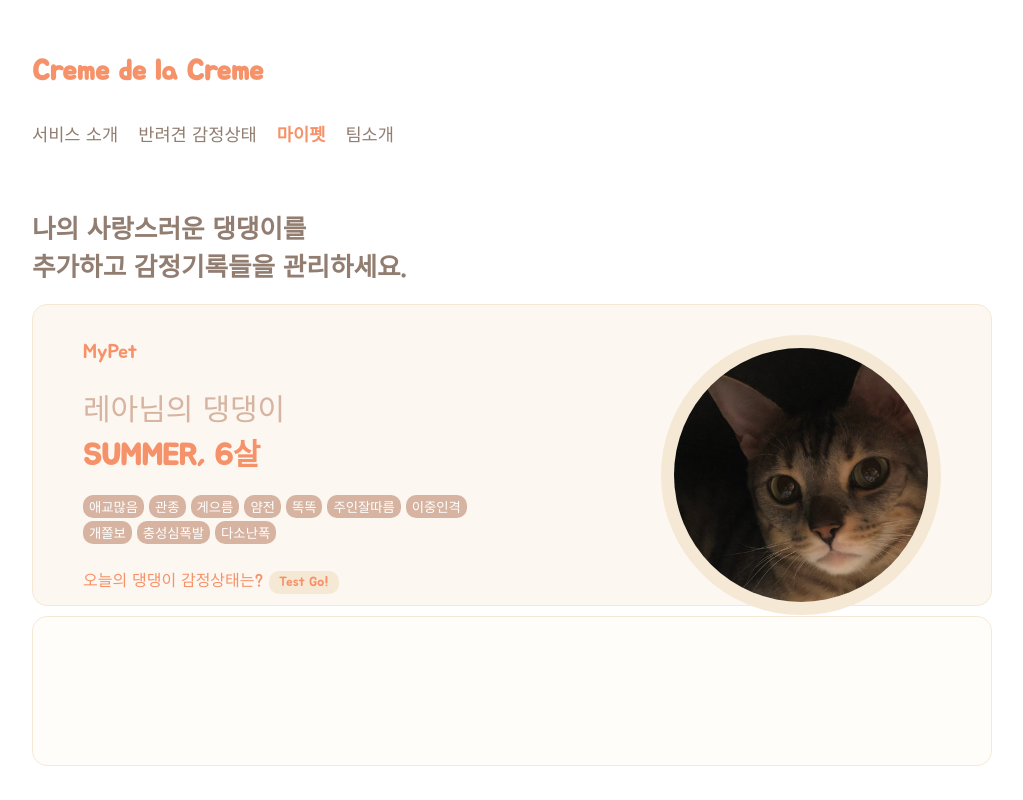
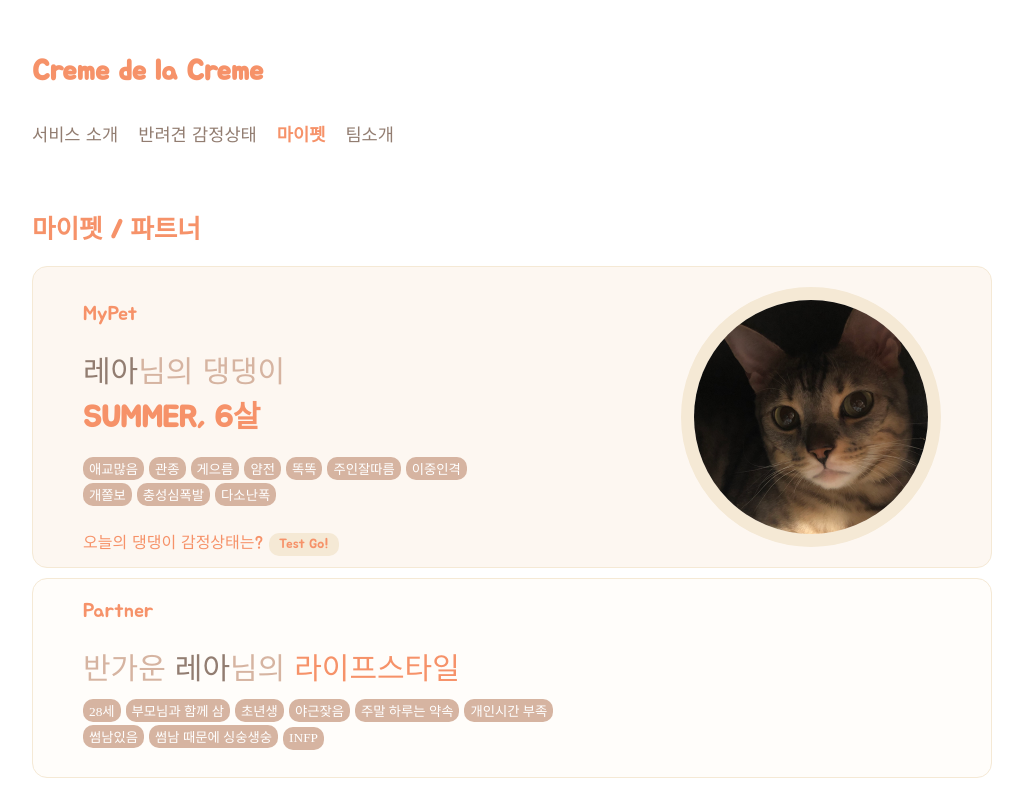
Before and after one commit to CreamDeLaCream/creme-client, a React (Create React App) app: page /mypet in a window 1280 px wide. Shown: the top 800 px of the page, without its empty margins (128-1151 px from the left). Built offline with nearby package versions, Linux system fonts and the light colour scheme; a web font is replaced by a local one.

Commit message:
[#14] edit : 반려인 추가

```diff
--- a/src/pages/Intro/Intro2nd.js
+++ b/src/pages/Intro/Intro2nd.js
@@ -1,21 +1,22 @@
 import React from 'react';
 import styled from 'styled-components';
 
-import { Text } from '../../common/components';
+import { Text, Button } from '../../common/components';
 import HighlightText from '../../common/styles/HighlightText';
-import { Keywords } from '../../common/components/Keyword';
 import { UserKeywords } from './UserKeywords';
 
-export const Intro2nd = () => {
+export const Intro2nd = (props) => {
+  const { history } = props;
   return (
     <IntroBg>
-      <MainDogImg>
+      <MainPartnerImg>
         <img
           alt=""
           src={process.env.PUBLIC_URL + `/Image/partner1.png`}
           width="300px"
+          // style={{ margin: '50px 0 0 0' }}
         />
-      </MainDogImg>
+      </MainPartnerImg>
       <TitleContent>
         <Text color="var(--deepcream)" fontSize="40px">
           반려인 <HighlightText color="var(--cream)">최서연</HighlightText>
@@ -30,6 +31,22 @@ export const Intro2nd = () => {
         </Text>
         <br />
         <UserKeywords />
+        <Button
+          width="80px"
+          height="80px"
+          bg="var(--cream)"
+          radius="50%"
+          size="20px"
+          color="var(--deepcream)"
+          margin="20px 0 0 0"
+          _onClick={() => {
+            console.log('넘어감');
+            history.push('/mypet');
+          }}
+          cursor
+        >
+          lifestyle
+        </Button>
 
         {/* <p>
           나의 사랑하는 댕댕이가 어떤 감정을 느끼고 있는지 궁금하시죠?
@@ -46,14 +63,14 @@ export const Intro2nd = () => {
 const IntroBg = styled.div`
   background-color: var(--lightcream);
   width: 100%;
-  height: 700px;
+  height: 500px;
   display: flex;
 `;
 
 const TitleContent = styled.div`
   width: 500px;
   height: 100%;
-  margin-top: 100px;
+  margin-top: 70px;
   margin-right: 70px;
   text-align: right;
 
@@ -63,13 +80,13 @@ const TitleContent = styled.div`
   }
 `;
 
-const MainDogImg = styled.div`
+const MainPartnerImg = styled.div`
   width: 500px;
   height: 100%;
   // background-color: var(--cream);
 
   img {
-    margin-top: 120px;
+    margin-top: 80px;
     margin-left: 70px;
   }
 `;
--- a/src/pages/Intro/Intro3rd.js
+++ b/src/pages/Intro/Intro3rd.js
@@ -1,13 +1,43 @@
 import React from 'react';
 import styled from 'styled-components';
 
+// Compo
+import { Text } from '../../common/components';
+import HighlightText from '../../common/styles/HighlightText';
+
 export const Intro3rd = () => {
-  return <IntroBg></IntroBg>;
+  return (
+    <IntroBg>
+      <IntroTitle>
+        <Text color="var(--deepcream)" fontSize="40px">
+          <HighlightText color="var(--lightcream)">반려견</HighlightText>과
+          <HighlightText color="var(--lightcream)">반려인</HighlightText>에게{' '}
+          <br />
+          <span style={{ color: 'var(--main)' }}>오늘의 마이펫</span>이<br />{' '}
+          필요한 이유
+        </Text>
+      </IntroTitle>
+      <IntroContent></IntroContent>
+    </IntroBg>
+  );
 };
 
 const IntroBg = styled.div`
   background-color: var(--lightorange);
   width: 100%;
-  height: 550px;
+  height: 700px;
   display: flex;
 `;
+
+const IntroTitle = styled.div`
+  width: 40%;
+  height: 100%;
+  margin-left: 70px;
+  margin-top: 80px;
+`;
+
+const IntroContent = styled.div`
+  width: 100px;
+  height: 400px;
+  display: flex;
+`;
--- a/src/pages/Intro/IntroPage.js
+++ b/src/pages/Intro/IntroPage.js
@@ -11,7 +11,7 @@ import { Intro3rd } from './Intro3rd';
 const IntroPage = (props) => {
   const { history } = props;
   return (
-    <Container height="200vh">
+    <Container height="250vh">
       <Header page="headermenu" />
       <Navbar page="navbarmenu" />
       <Text type="mainTitle" color="var(--main)"></Text>
--- /dev/null
+++ b/src/pages/Intro/PatternCheck.js
@@ -0,0 +1,6 @@
+import React from 'react';
+import styled from 'styled-components';
+
+export const PatternCheck = () => {
+  return <div>PatternCheck</div>;
+};
--- a/src/pages/Intro/UserKeywords.js
+++ b/src/pages/Intro/UserKeywords.js
@@ -9,8 +9,8 @@ export const UserKeywords = () => {
     '야근잦음',
     '주말 하루는 약속',
     '개인시간 부족',
-    '썸남있음',
-    '썸남 때문에 싱숭생숭',
+    '썸타는 상대 있음',
+    '썸 때문에 싱숭생숭',
     'INFP',
   ];
 
--- a/src/pages/MyPet/MyPetImages.js
+++ b/src/pages/MyPet/MyPetImages.js
@@ -9,16 +9,16 @@ export const MyPetImages = () => {
       <img
         alt=""
         src={process.env.PUBLIC_URL + `/Image/cat0.png`}
-        width="300px"
-        height="300px"
+        width="250px"
+        height="250px"
       />
     </MyPetImage>
   );
 };
 
 const MyPetImage = styled.div`
-  width: 280px;
-  height: 280px;
+  width: 260px;
+  height: 260px;
   border-radius: 50%;
   border: 13px solid var(--cream);
   background-color: var(--main);
@@ -26,5 +26,4 @@ const MyPetImage = styled.div`
   // positon: absolute;
   // vertical-align: middle;
   margin-right: 50px;
-  margin-top: 10px;
 `;
--- a/src/pages/MyPet/MyPetPage.js
+++ b/src/pages/MyPet/MyPetPage.js
@@ -32,13 +32,18 @@ const IntroPage = () => {
     <Container height="400vh">
       <Header />
       <Navbar />
-      <Text type="mainTitle" color="var(--blackcream)">
+      <Text type="mainTitle" color="var(--main)" padding-top="30px">
+        마이펫 / 파트너
+      </Text>
+      {/* <Text type="mainTitle" color="var(--blackcream)">
         나의 사랑스러운 댕댕이를
         <br />
         추가하고 감정기록들을 관리하세요.
-      </Text>
-      <MypetCard />
-      <UserCard />
+      </Text> */}
+      <MypetPartnerWrapper>
+        <MypetCard />
+        <UserCard />
+      </MypetPartnerWrapper>
 
       <RecordWrapper>
         <Text type="mainTitle" color="var(--main)" padding-top="30px">
@@ -66,6 +71,9 @@ const IntroPage = () => {
   );
 };
 
+const MypetPartnerWrapper = styled.div`
+  margin-top: 20px;
+`;
 const RecordWrapper = styled.div`
   margin-top: 50px;
 `;
--- a/src/pages/MyPet/MypetCard.js
+++ b/src/pages/MyPet/MypetCard.js
@@ -15,7 +15,8 @@ export const MypetCard = () => {
           <MyPetContent>
             <p>MyPet</p>
             <MyPetName>
-              레아님의 댕댕이
+              <span style={{ color: 'var(--blackcream)' }}>레아</span>님의
+              댕댕이
               <br /> <b style={{ color: 'var(--main)' }}>SUMMER, 6살</b>
             </MyPetName>
             <MyPetKeyword>
@@ -44,7 +45,6 @@ export const MypetCard = () => {
 
 const MyPetWrapper = styled.div`
   display: flex;
-  margin-top: 20px;
   flex-direction: row;
   background-color: var(--lightcream);
   border: solid 1px var(--cream);
--- a/src/pages/MyPet/UserCard.js
+++ b/src/pages/MyPet/UserCard.js
@@ -1,13 +1,45 @@
 import React from 'react';
 import styled from 'styled-components';
+import { Keywords } from '../../common/components/Keyword';
 
 export const UserCard = () => {
-  return <MyUserCard></MyUserCard>;
+  const CrrentUserKeywordData = [
+    '28세',
+    '부모님과 함께 삼',
+    '초년생',
+    '야근잦음',
+    '주말 하루는 약속',
+    '개인시간 부족',
+    '썸남있음',
+    '썸남 때문에 싱숭생숭',
+    'INFP',
+  ];
+  return (
+    <MyUserCard>
+      <UserContent>
+        <p>Partner</p>
+        <UserName>
+          반가운 <span style={{ color: 'var(--blackcream)' }}>레아</span>님의{' '}
+          <span style={{ color: 'var(--main)' }}>라이프스타일</span>
+        </UserName>
+
+        <KeywordsWrapper>
+          {CrrentUserKeywordData.map((userlifestyle, i) => {
+            return (
+              <>
+                <Keywords typekeywords={userlifestyle} />
+              </>
+            );
+          })}
+        </KeywordsWrapper>
+      </UserContent>
+    </MyUserCard>
+  );
 };
 
 const MyUserCard = styled.div`
   width: 100%;
-  height: 150px;
+  height: 200px;
   display: flex;
   margin-top: 10px;
 
@@ -15,3 +47,23 @@ const MyUserCard = styled.div`
   border: solid 1px var(--cream);
   border-radius: 15px;
 `;
+
+const UserContent = styled.div`
+  width: 500px;
+  margin-left: 50px;
+  color: var(--main);
+
+  p {
+    margin-top: 20px;
+    font-size: 20px;
+  }
+`;
+
+const UserName = styled.div`
+  font-size: 30px;
+  color: var(--darkcream);
+`;
+
+const KeywordsWrapper = styled.div`
+  margin-top: 10px;
+`;
--- a/src/pages/Team/TeamMembers.js
+++ b/src/pages/Team/TeamMembers.js
@@ -1,9 +1,8 @@
 import React, { useState } from 'react';
 import styled from 'styled-components';
 
-import { Keyword } from '../../common/components';
 import { Keywords } from '../../common/components/Keyword';
-import { MyPetImages } from '../MyPet/MyPetImages';
+
 import MembersData from './MembersData';
 
 export const TeamMembers = () => {
```
